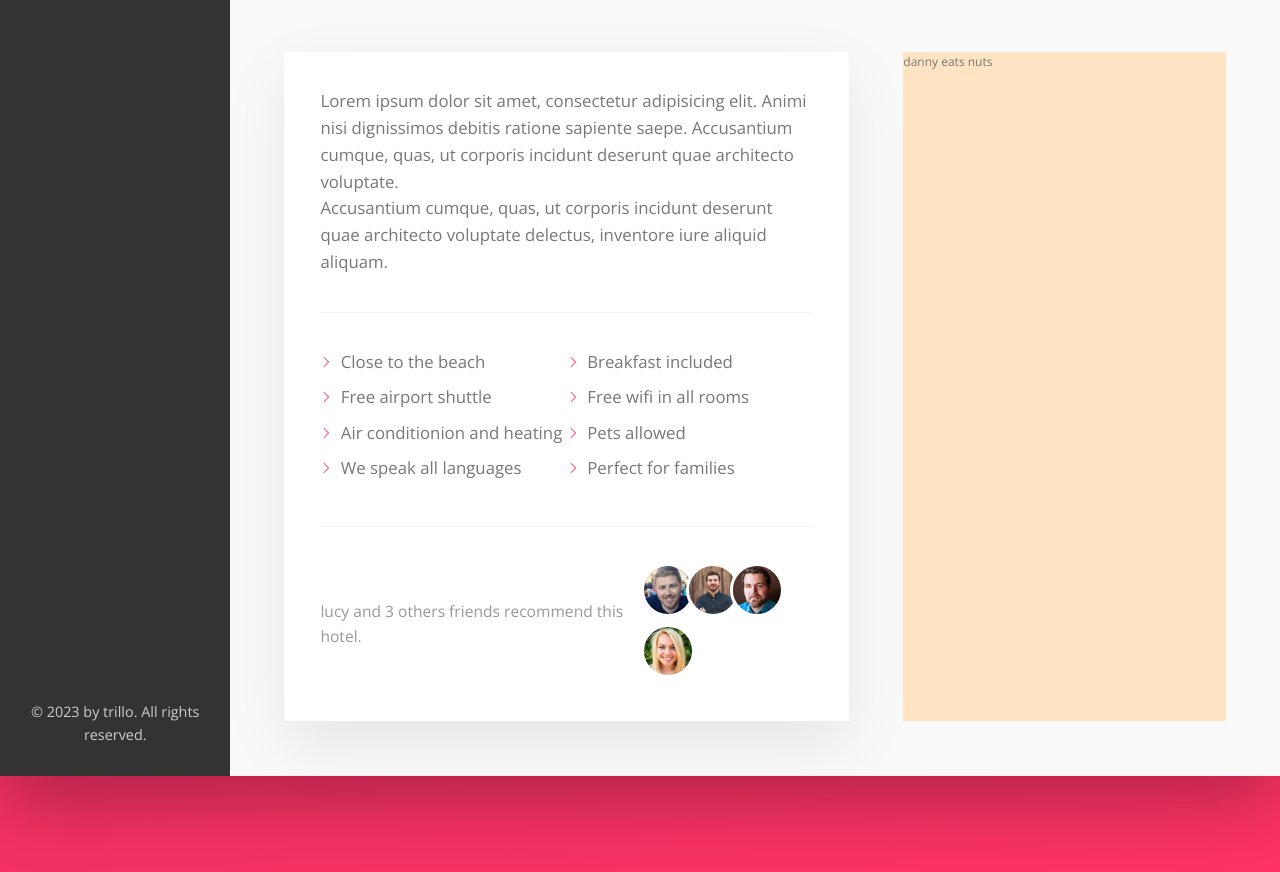
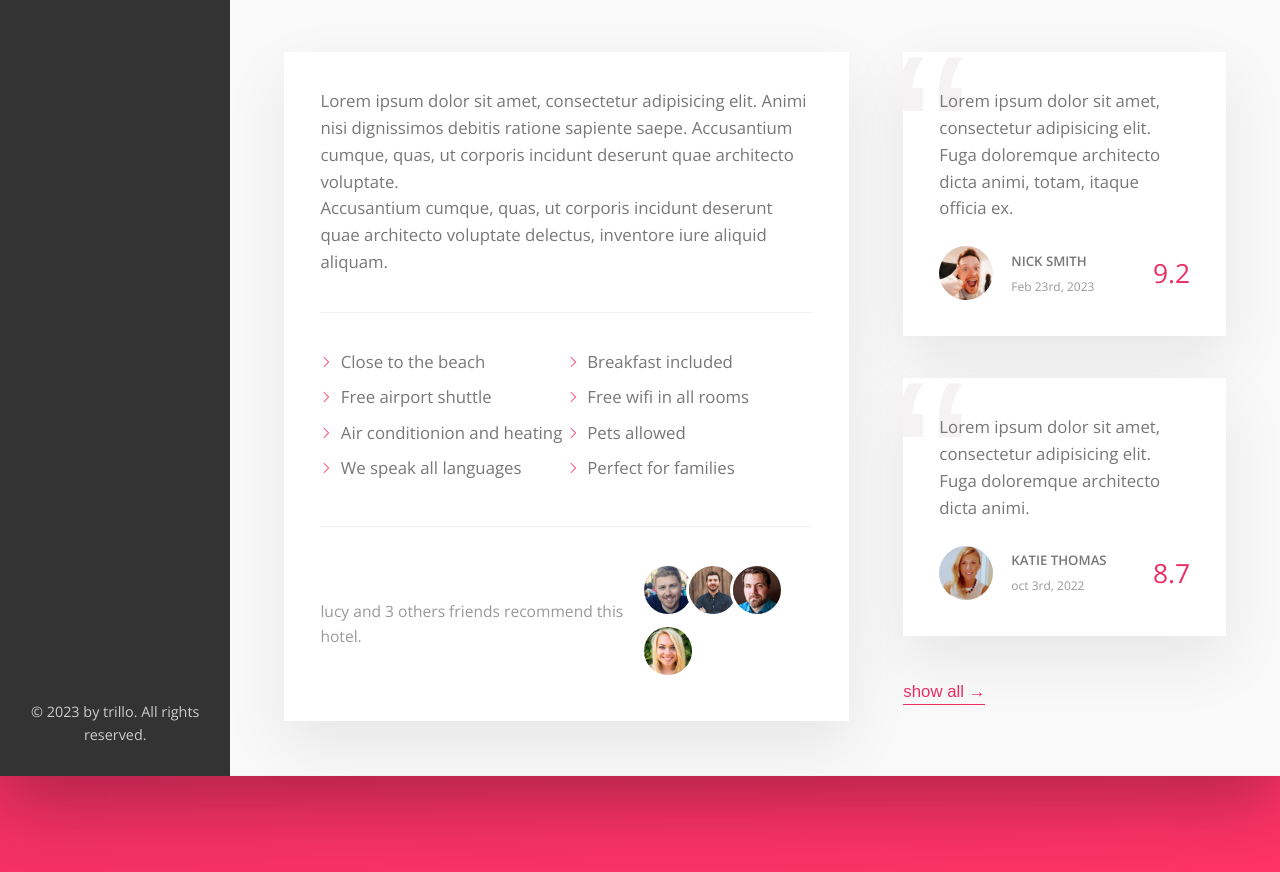
Before and after one commit to Hugo8814/trillo, a website: page index.html in a window 1280 px wide. Shown: the part 673-1545 px from the top of the page. Drawn offline with nearby package versions, Linux system fonts and the light colour scheme.

Commit message:
main done

```diff
--- a/index.html
+++ b/index.html
@@ -170,7 +170,8 @@
                             architecto voluptate.
                         </p>
                         <p class="paragragh">
-                            Accusantium cumque, quas, ut corporis incidunt deserunt quae architecto voluptate delectus, inventore iure aliquid aliquam.
+                            Accusantium cumque, quas, ut corporis incidunt deserunt quae architecto voluptate delectus,
+                            inventore iure aliquid aliquam.
 
                         </p>
 
@@ -190,21 +191,54 @@
                                 lucy and 3 others friends recommend this hotel.
                             </p>
                             <div class="recommend__friends">
-                               <img src="img/user-3.jpg" alt="pic" class="recommend__photo">
-                               <img src="img/user-4.jpg" alt="pic" class="recommend__photo">
-                               <img src="img/user-5.jpg" alt="pic" class="recommend__photo">
-                               <img src="img/user-6.jpg" alt="pic" class="recommend__photo">
+                                <img src="img/user-3.jpg" alt="pic" class="recommend__photo">
+                                <img src="img/user-4.jpg" alt="pic" class="recommend__photo">
+                                <img src="img/user-5.jpg" alt="pic" class="recommend__photo">
+                                <img src="img/user-6.jpg" alt="pic" class="recommend__photo">
                             </div>
                         </div>
 
                     </div>
-                    <div class="user-reviews">
-                        danny eats nuts
+                    <figure class="user-reviews">
 
-                    </div>
+                        <figure class="review">
+                            <blockquote class="review__text">
+                                Lorem ipsum dolor sit amet, consectetur adipisicing elit. Fuga doloremque architecto
+                                dicta animi, totam, itaque officia ex.
+                            </blockquote>
+                            <figcaption class="review__user">
+                                <img src="img/user-1.jpg" alt="1" class="review__photo">
+                                <div class="review__user-box">
+                                    <p class="review__user-name">nick smith</p>
+                                    <p class="review__user-date">Feb 23rd, 2023</p>
+                                </div>
+                                <div class="review__rating">9.2</div>
+                            </figcaption>
+
+                        </figure>
+
+
+                        <figure class="review">
+                            <blockquote class="review__text">
+                                Lorem ipsum dolor sit amet, consectetur adipisicing elit. Fuga doloremque
+                                architecto dicta animi.
+                            </blockquote>
+                            <figcaption class="review__user">
+                                <img src="img/user-2.jpg" alt="2" class="review__photo">
+                                <div class="review__user-box">
+                                    <p class="review__user-name">katie thomas</p>
+                                    <p class="review__user-date">oct 3rd, 2022</p>
+                                </div>
+                                <div class="review__rating">8.7</div>
+                            </figcaption>
+
+                        </figure>
+                        <button class="btn-inline">show all <span>&rarr;</span></button>
+                    </figure>
+
+
 
                 </div>
-
 
             </main>
 
--- a/sass/_components.scss
+++ b/sass/_components.scss
@@ -248,8 +248,17 @@
   cursor: pointer;
   transition: all 0.2s;
 
+  &span {
+    margin-left: 3px;
+    transition: all .2s;
+
+  }
+
   &:hover {
     color: var(--color-Grey-dark-1);
+    &span{
+      margin-left: 8px;
+    }
   }
 
   &:focus {
@@ -352,3 +361,76 @@
     }
   }
 }
+
+
+
+
+
+/////////////////////////////
+/// reviews
+.review{
+  background-color: #fff;
+  box-shadow: var(--shadow-light);
+  padding: 3rem;
+  margin-bottom:3.5rem;
+  position: relative;
+  overflow: hidden;
+  &__text{
+    margin-bottom: 2rem;
+    z-index: 10;
+    position: relative;
+
+  }
+  &__user{
+    display: flex;
+    align-items: center;
+
+  }
+  &__photo{
+    height: 4.5rem;
+    width:4.5rem;
+    border-radius: 50%;
+    margin-right: 1.5rem;
+
+  }
+  &__user-box{
+    margin-right: auto;
+
+  }
+  &__user-name{
+    font-size: 1.1rem;
+    font-weight: 600;
+    text-transform: uppercase;
+    margin-bottom: .4rem;
+
+
+  }
+  &__user-date{
+    font-size:1rem;
+    color: var(--color-Grey-dark-3);
+
+
+
+  }
+  &__rating{
+    color: var(--color-primary);
+    font-size:2.2rem ;
+    font-weight: 300;
+
+  }
+
+
+
+  &::before{
+    content: "\201C";
+    position: absolute;
+    top: -2.75rem;
+    left: -1rem;
+    line-height: 1;
+    font-size:20rem;
+    color:var(--color-Grey-light-2);
+    font-family: sans-serif;
+    z-index: 1;
+
+  }
+}
--- a/sass/_layout.scss
+++ b/sass/_layout.scss
@@ -35,13 +35,14 @@
 }
 
 .detail {
+  font-size: 1.4rem;
   display: flex;
   padding: 4.5rem;
   background-color: var(--color-Grey-light-1);
   border-bottom: var(--line);
 }
 .description {
-  font-size: 1.4rem;
+
   background-color: #fff;
   box-shadow: var(--shadow-light);
   flex: 0 0 60%;
@@ -50,6 +51,6 @@
 }
 
 .user-reviews {
-  background-color: bisque;
+
   flex: 1;
 }
```
Also changed, not shown: css/style.css.
